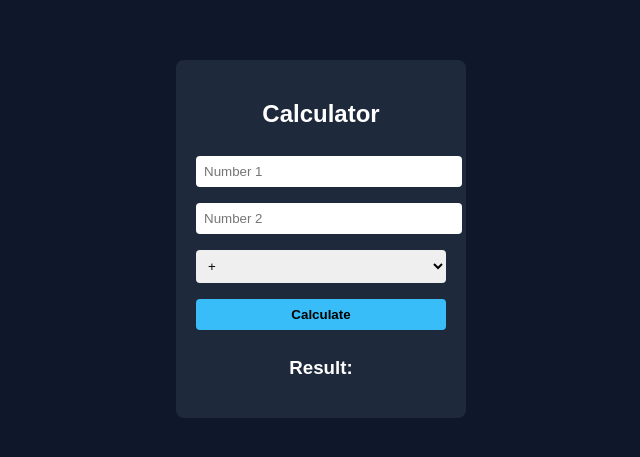
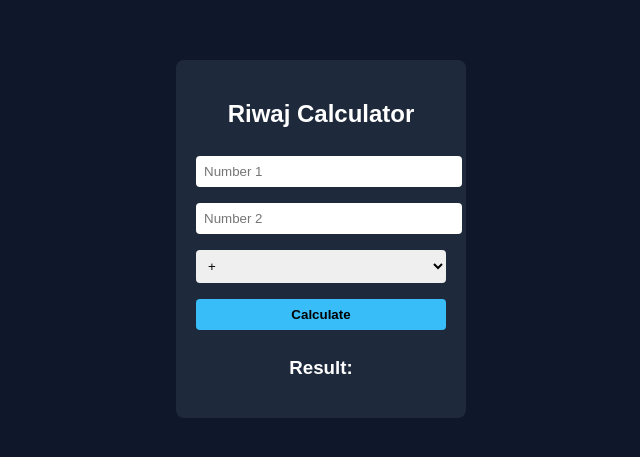
Before and after one commit to Reewaz-C/Jenkins, a website: page public/index.html in a window 1280 px wide. Shown: the part 169-626 px from the top of the page, without its empty margins (319-959 px from the left). Drawn offline with Linux system fonts and the light colour scheme.

Commit message:
Fixed: index.html

```diff
--- a/public/index.html
+++ b/public/index.html
@@ -7,7 +7,7 @@
 </head>
 <body>
   <div class="calculator">
-    <h2>Calculator</h2>
+    <h2>Riwaj Calculator</h2>
 
     <input type="number" id="num1" placeholder="Number 1">
     <input type="number" id="num2" placeholder="Number 2">
```
